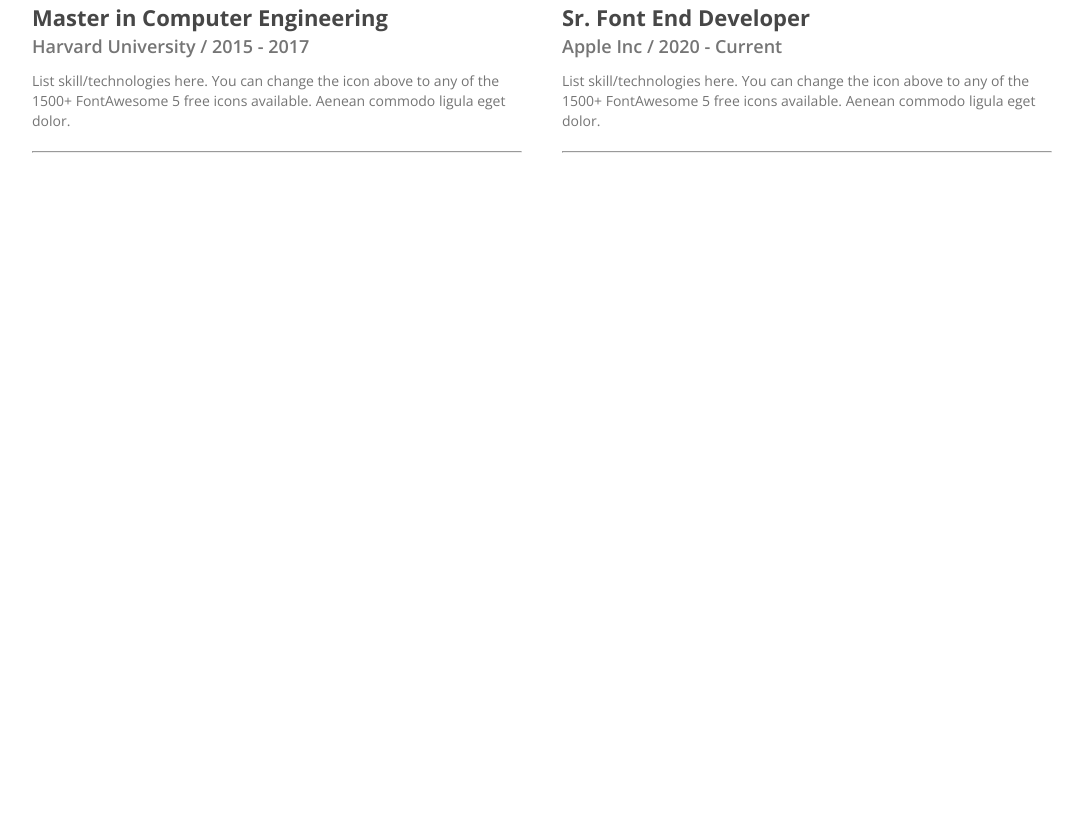
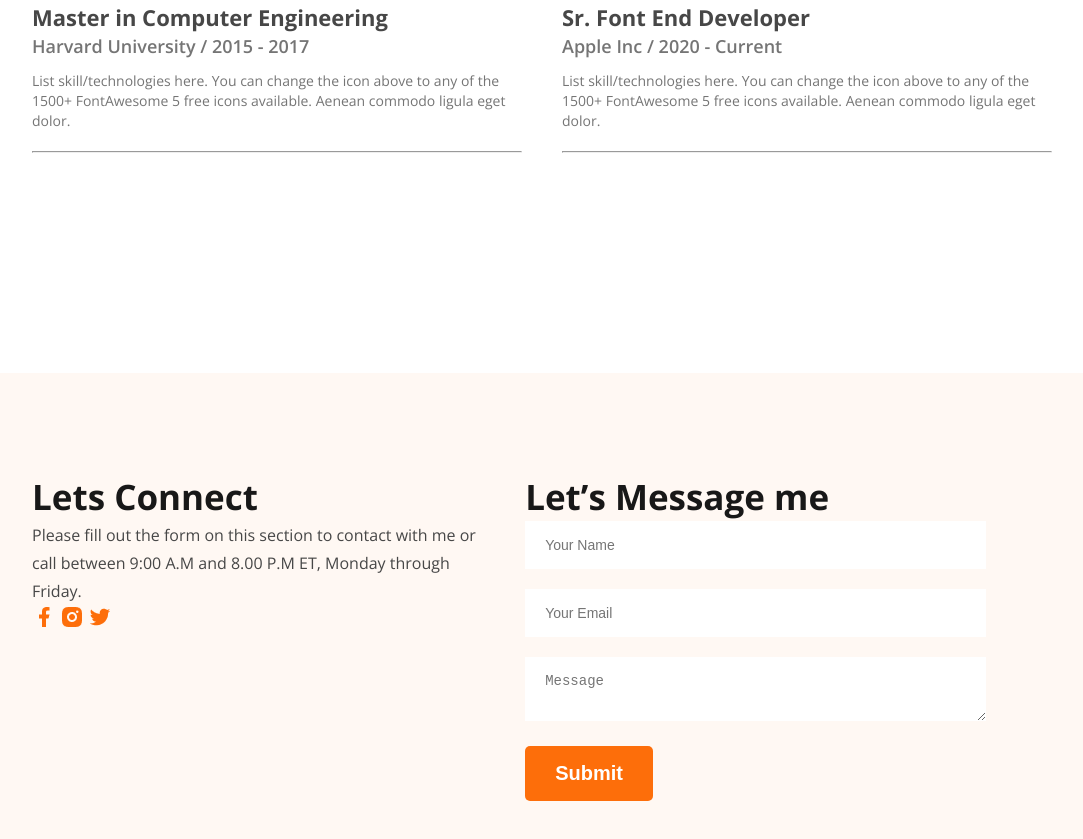
Before and after one commit to dmmalek/web-dev-portfolio-html-css, a plain HTML site: page index.html in a window 1280 px wide. Shown: the part 2636-3475 px from the top of the page, without its empty margins (98-1181 px from the left). Before the commit the page ends 3009 px from the top, so only its background shows below. Drawn offline with nearby package versions, Linux system fonts and the light colour scheme.

Commit message:
designed footer section

```diff
--- a/index.html
+++ b/index.html
@@ -257,6 +257,28 @@
         </div>
       </section>
     </main>
-    <footer></footer>
+    <footer class="flex footer">
+      <div class="connect">
+        <h2 class="dark-1 connect-head">Lets Connect</h2>
+        <p class="dark-2 connect-description">
+          Please fill out the form on this section to contact with me or call
+          between 9:00 A.M and 8.00 P.M ET, Monday through Friday.
+        </p>
+        <div class="social">
+          <img src="./images/icons/facebook.png" alt="facebook" />
+          <img src="./images/icons/insta.png" alt="instagram" />
+          <img src="./images/icons/twitter.png" alt="twitter" />
+        </div>
+      </div>
+      <div class="message">
+        <h2 class="dark-1 message-head">Let’s Message me</h2>
+        <form>
+          <input type="text" placeholder="Your Name" /><br />
+          <input type="email" placeholder="Your Email" /><br />
+          <textarea placeholder="Message"></textarea>
+          <input class="btn" type="submit" value="Submit" />
+        </form>
+      </div>
+    </footer>
   </body>
 </html>
--- a/style.css
+++ b/style.css
@@ -223,3 +223,33 @@ hr {
 .resume-card {
   margin-bottom: 20px;
 }
+/* footer  */
+.footer {
+  gap: 40px;
+  padding: 100px 130px;
+  background-color: rgb(255, 248, 243);
+  align-items: flex-start;
+}
+.connect {
+  width: 50%;
+}
+.connect-head,
+.message-head {
+  font-size: 35px;
+  font-weight: 700;
+  line-height: 48px;
+}
+.connect-description {
+  font-size: 16px;
+  font-weight: 400;
+  line-height: 28px;
+}
+.message input[type="text"],
+input[type="email"],
+textarea {
+  width: 461px;
+  padding: 16px 20px;
+  font-size: 14px;
+  border: none;
+  margin-bottom: 20px;
+}
```
